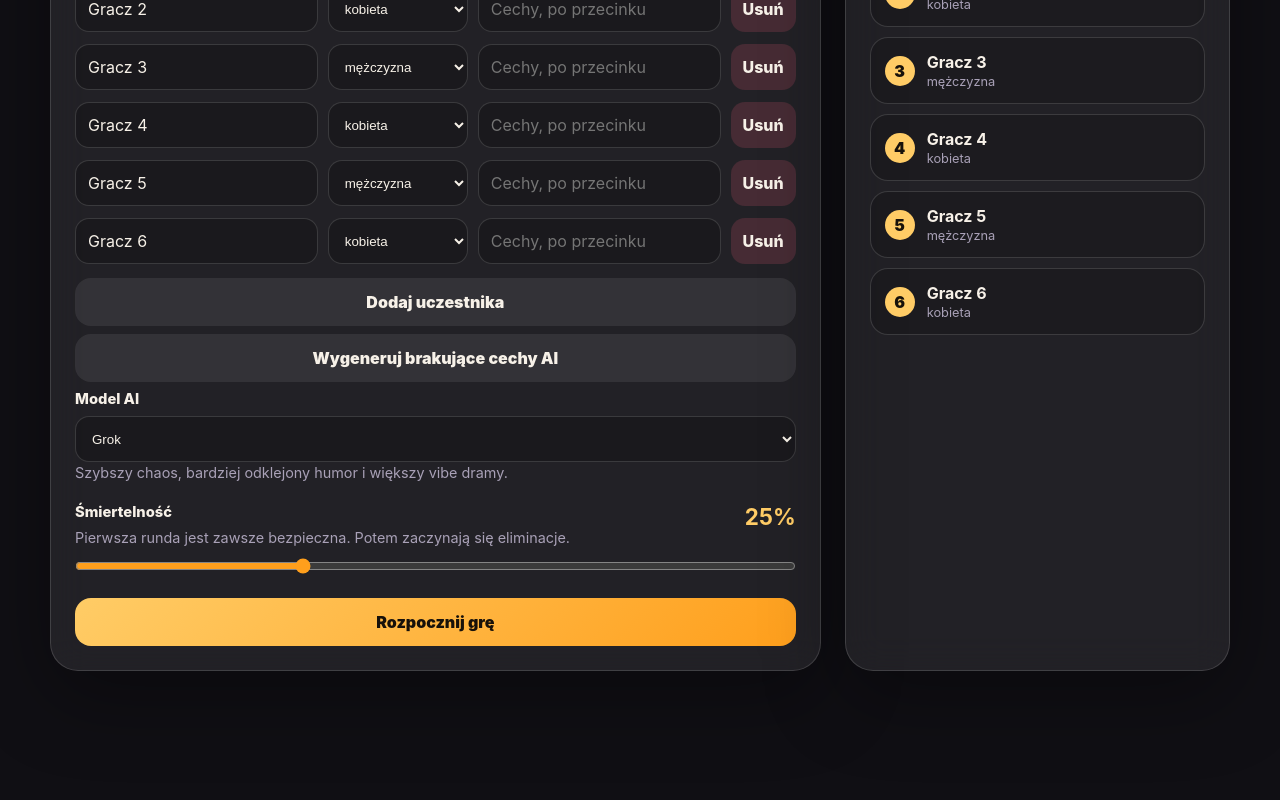
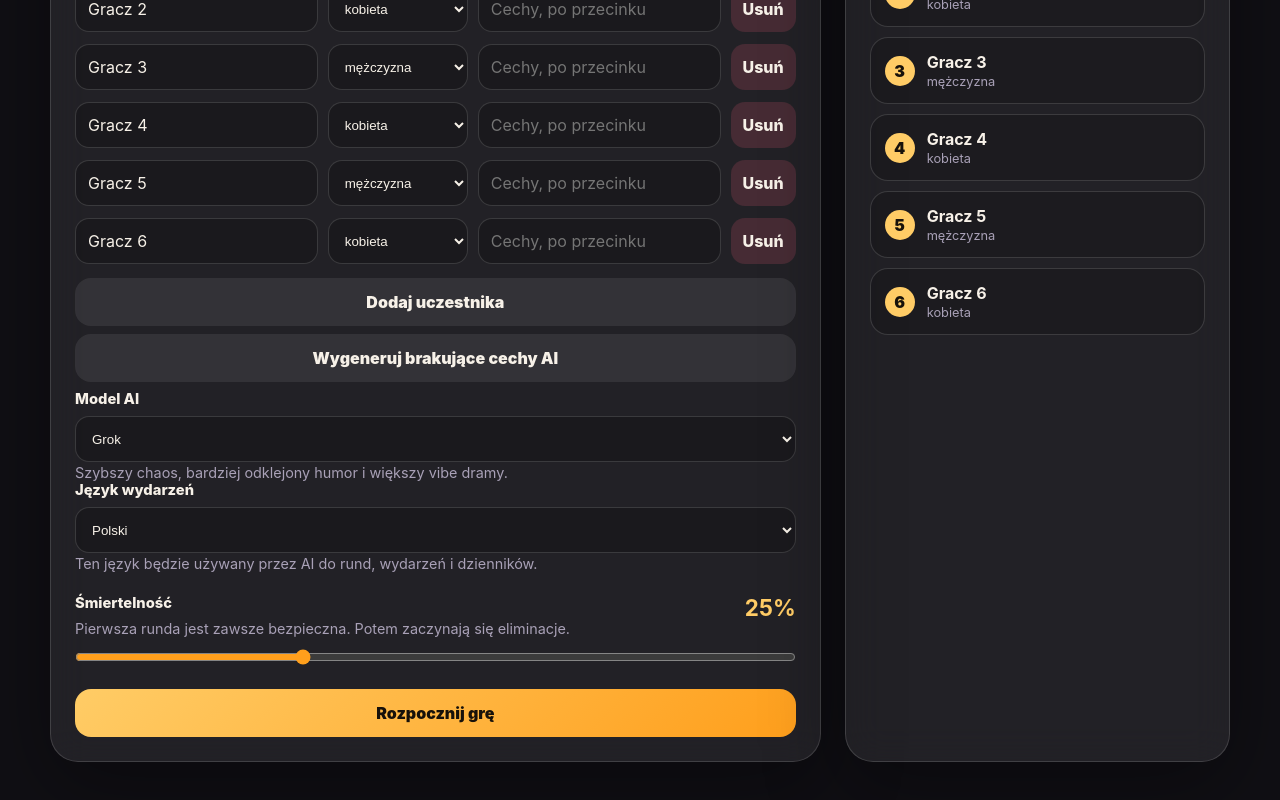
Before and after one commit to Madakkk/zbr, a Next.js app: page / in a window 1280 px wide. Shown: the part 534-1334 px from the top of the page. Before the commit the page ends 1245 px from the top, so only its background shows below. Built offline with nearby package versions, Linux system fonts and the light colour scheme.

Commit message:
Update page.tsx

```diff
--- a/app/page.tsx
+++ b/app/page.tsx
@@ -18,6 +18,19 @@ const AI_PROVIDER_OPTIONS = [
 ] as const;
 
 type AiProvider = (typeof AI_PROVIDER_OPTIONS)[number]["value"];
+
+const LANGUAGE_OPTIONS = [
+  {
+    label: "Polski",
+    value: "pl",
+  },
+  {
+    label: "English",
+    value: "en",
+  },
+] as const;
+
+type AppLanguage = (typeof LANGUAGE_OPTIONS)[number]["value"];
 
 function getEventIcon(type: RoundEvent["type"]) {
   switch (type) {
@@ -99,6 +112,7 @@ export default function Home() {
 
   const [mortalityRate, setMortalityRate] = useState(25);
   const [aiProvider, setAiProvider] = useState<AiProvider>("xai");
+  const [language, setLanguage] = useState<AppLanguage>("pl");
   const [game, setGame] = useState<GameState | null>(null);
   const [loading, setLoading] = useState(false);
   const [activeRoundNumber, setActiveRoundNumber] = useState<number | null>(null);
@@ -176,6 +190,7 @@ async function generateTraits() {
       },
       body: JSON.stringify({
         provider: aiProvider,
+        language,
         participants: validParticipants.map((participant, index) => ({
           index,
           name: participant.name,
@@ -245,6 +260,7 @@ async function generateTraits() {
         body: JSON.stringify({
           game,
           provider: aiProvider,
+          language,
         }),
       });
 
@@ -373,6 +389,29 @@ async function generateTraits() {
 
               <p className="field-help">{selectedProvider?.description}</p>
             </div>
+
+            <div className="model-picker">
+  <label className="field-label" htmlFor="language">
+    Język wydarzeń
+  </label>
+
+  <select
+    id="language"
+    value={language}
+    onChange={(e) => setLanguage(e.target.value as AppLanguage)}
+    className="sex-select"
+  >
+    {LANGUAGE_OPTIONS.map((option) => (
+      <option key={option.value} value={option.value}>
+        {option.label}
+      </option>
+    ))}
+  </select>
+
+  <p className="field-help">
+    Ten język będzie używany przez AI do rund, wydarzeń i dzienników.
+  </p>
+</div>
 
             <div className="slider-row">
               <div>
```
